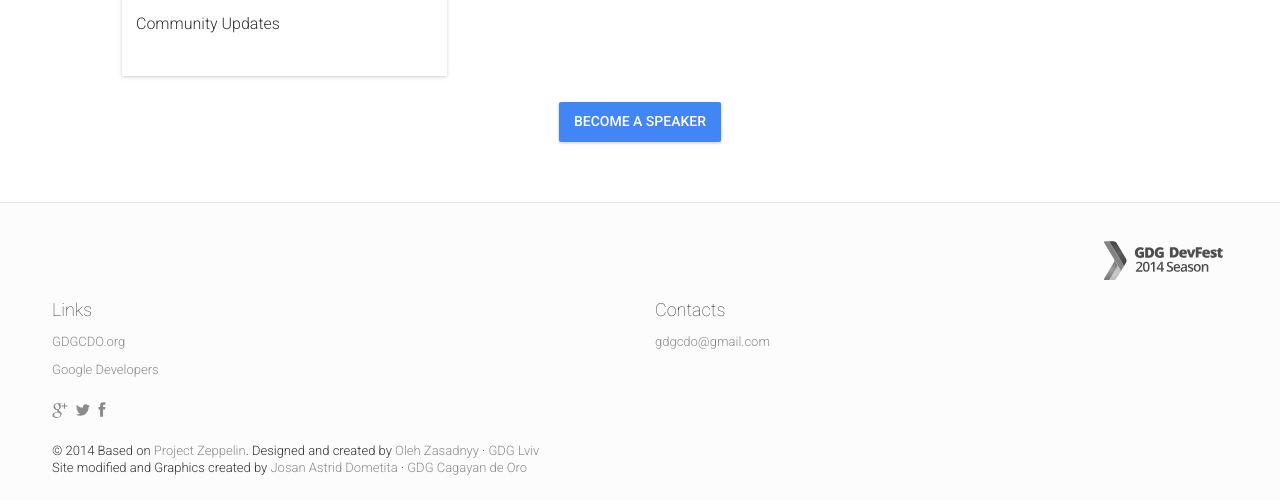
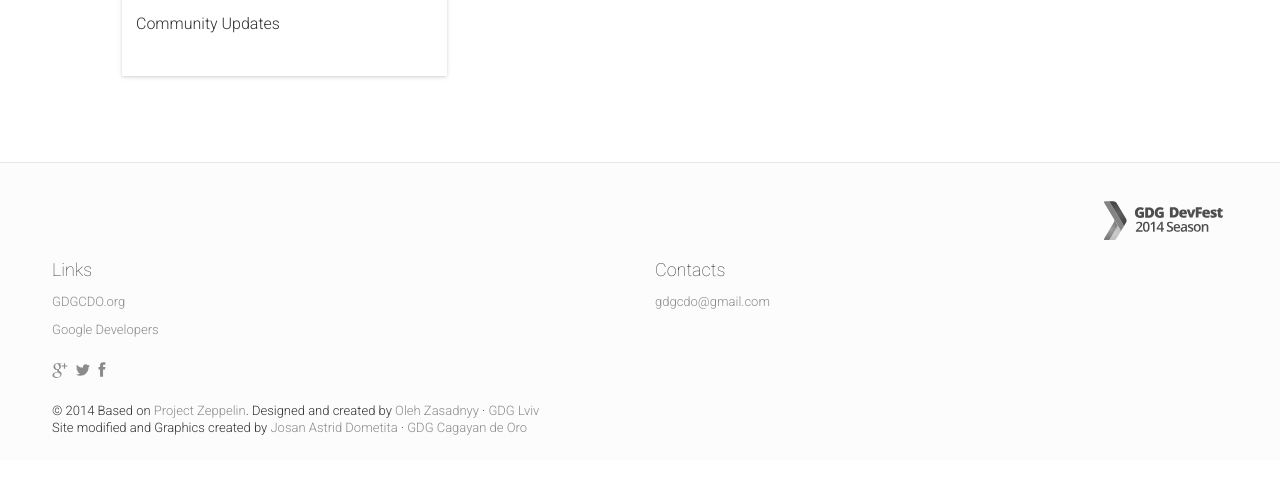
Before and after one commit to gdgcdo/devfestcdo, a Jekyll site: the page built from speakers.html, in a window 1280 px wide and 900 px high, scrolled down 2097 px, cut to the strip 400-900 px from the top of the window. Built offline with Jekyll 4.4.1, drawn with Linux system fonts in a browser that asks for light colours; nearby versions of some CDN libraries; comment, search, counter and statistics services are not loaded; after the commit the page ends 2957 px from its top, so only the background shows below that.

Commit message:
Removed speaker button

```diff
--- a/_includes/speakers-list.html
+++ b/_includes/speakers-list.html
@@ -50,7 +50,7 @@
                 </div>
                 {% endfor %}
             </div>
-            <a href="{{ site.c4pUrl }}" class="btn btn-primary waves-effect waves-button waves-light waves-float" target="_blank">Become a speaker</a>
+
         </div>
     </div>
 </section>
```
Also changed, not shown: 1 other file.
